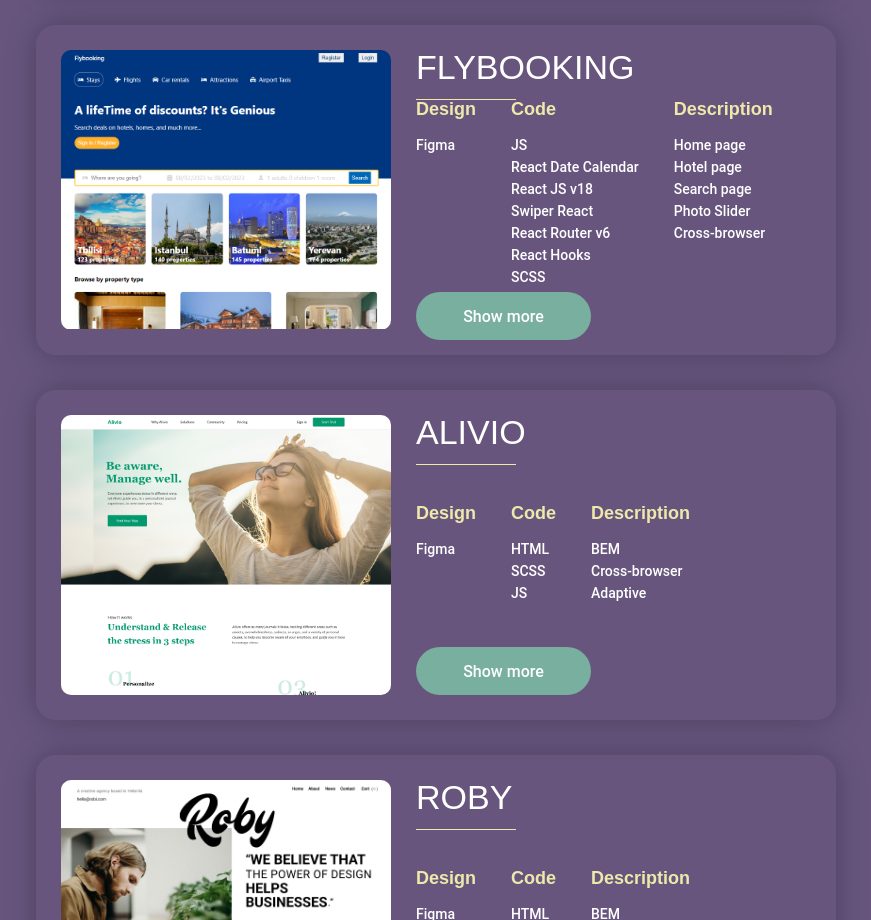
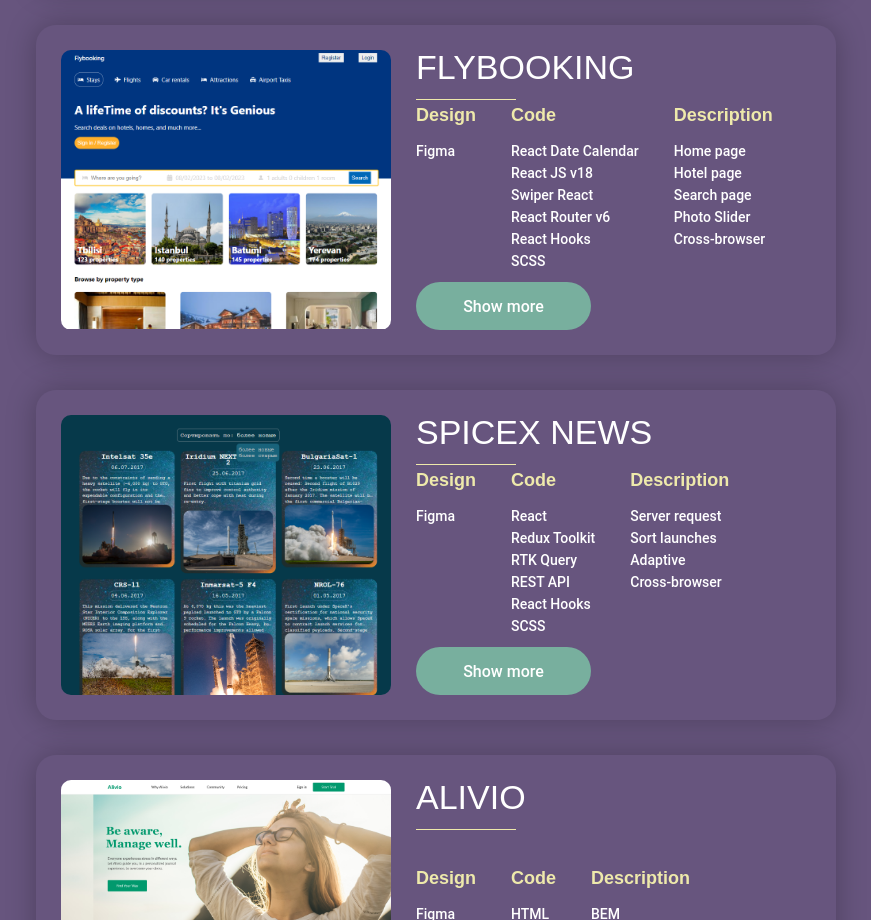
Before and after one commit to Zemay-13/portfolio-site, a React (Create React App) app: page / in a window 1280 px wide. Shown: the part 740-1660 px from the top of the page, without its empty margins (204-1075 px from the left). Built offline with nearby package versions, Linux system fonts and the light colour scheme.

Commit message:
добавила spx

```diff
--- a/src/data/sites.js
+++ b/src/data/sites.js
@@ -5,6 +5,7 @@ import gameImg from "../assets/img/priviews/education-game.png";
 import motivationImg from "../assets/img/priviews/motivation.png";
 import pizzatutImg from "../assets/img/priviews/pizzatut.png";
 import flybookingImg from "../assets/img/priviews/flybooking.png";
+import spiceXImg from "../assets/img/priviews/spicex.png";
 
 export const sites = [
   {
@@ -46,7 +47,6 @@ export const sites = [
     url: "https://flybooking-site.vercel.app/",
     design: "Figma",
     code: [
-      "JS",
       "React Date Calendar",
       "React JS v18",
       "Swiper React",
@@ -59,6 +59,26 @@ export const sites = [
       "Hotel page",
       "Search page",
       "Photo Slider",
+      "Cross-browser",
+    ],
+  },
+  {
+    name: "SpiceX News",
+    imageUrl: spiceXImg,
+    url: "spacex-missions-task.vercel.app",
+    design: "Figma",
+    code: [
+      "React",
+      "Redux Toolkit",
+      "RTK Query",
+      "REST API",
+      "React Hooks",
+      "SCSS",
+    ],
+    description: [
+      "Server request",
+      "Sort launches",
+      "Adaptive",
       "Cross-browser",
     ],
   },
--- a/src/styles/scss/components/card.scss
+++ b/src/styles/scss/components/card.scss
@@ -15,11 +15,8 @@
     &__img {
         width: 330px;
         height: 280px;
-
         position: relative;
-
         border-radius: 10px;
-
         overflow: hidden;
 
         img {
```
Also changed, not shown: src/assets/img/priviews/motivation.png, src/assets/img/priviews/spicex.png (added).
